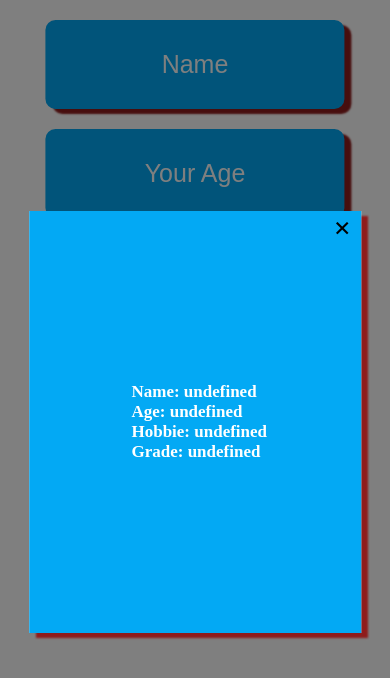
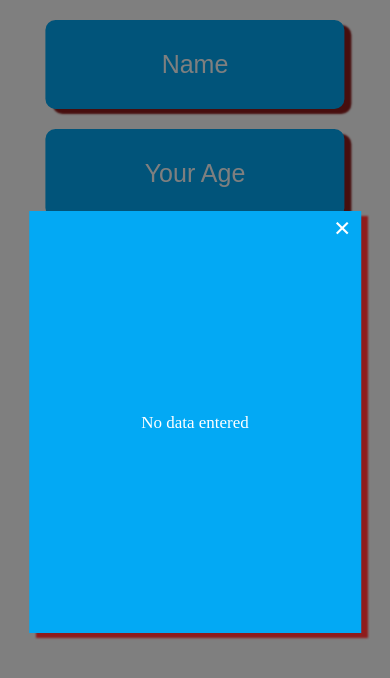
Before and after one commit to Ali-Said1/Info-collector, a plain HTML site: page index.html in a window 390 px wide. Both pictures are taken after a click on the button "Result". Drawn offline with Linux system fonts and the light colour scheme.

Commit message:
No data Entered is written when no data is entered

```diff
--- a/css/style.css
+++ b/css/style.css
@@ -37,12 +37,18 @@
   }
 }
 .popup {
+  box-sizing: border-box;
+  padding: 10vh;
+  display: flex;
+  flex-direction: column;
+  justify-content: center;
+  background-color: #03a9f4;
+  color: #fff;
   width: 50vw;
   height: 50vh;
   position: fixed;
   left: 50%;
   top: 50%;
-  background-color: #fff;
   transform: translate(-50%, -50%) scale(0);
   -webkit-transform: translate(-50%, -50%) scale(0);
   -moz-transform: translate(-50%, -50%) scale(0);
@@ -95,26 +101,24 @@
   opacity: 1;
   pointer-events: all;
 }
-.popup #result{
-  white-space: pre-wrap;
+.popup p{
+  height: fit-content;
+  line-height: 100%;
+  color: #fff;
+  text-shadow: none;
+  margin: 0;
+  text-align: center;
   font-size: 30px;
-  font-weight: bold;
-  display: flex;
-  align-items: center;
-  justify-content: center;
-  height: 50vh;
-  margin: 0;
-  background-color: #03a9f4;
-  color: #fff;
+  vertical-align: middle;
 }
 @media (max-width: 767px){
-  .popup #result{
+  .popup p{
     font-size: 25px;
 }
 }
 
 @media (max-width: 480px){
-  .popup #result{
+  .popup p{
     font-size: 17px;
   }
 }
--- a/index.html
+++ b/index.html
@@ -17,7 +17,10 @@
 </div>
 <div contenteditable="false" class="popup" id="popup">
   <div contenteditable="false" class="head" onclick="closepopup()" id="close">&times;</div>
-  <p contenteditable="false" id="result"></p>
+  <p contenteditable="false" id="resultname"></p>
+  <p contenteditable="false" id="resultage"></p>
+  <p contenteditable="false" id="resulthobbie"></p>
+  <p contenteditable="false" id="resultgrade"></p>
 </div>
   <div contenteditable="false" id="overlay" class="overlay"></div>
 <script src="script.js"></script>
--- a/script.js
+++ b/script.js
@@ -13,21 +13,55 @@ function Your_Grade() {
 }
 
 
-const overlay = document.getElementById('overlay');
-const popup  = document.getElementById('popup');
 
+const overlay = document.getElementById("overlay");
+const popup = document.getElementById("popup");
 
-function openpopup(){
+function openpopup() {
   popup.classList.add("active");
   overlay.classList.add("active");
 
-    document.getElementById("result").innerHTML = `  Name: ${ResponseName}
-  Age: ${ResponseAge}
-  Hobbie: ${ResponseHobbie}
-  Grade: ${ResponseGrade}`;
+  if(ResponseName == "" || ResponseName == null){
+    document.getElementById("resultname").style.display = "none"
+  } else{
+    document.getElementById("resultname").style.display = "block"
+  document.getElementById("resultname").innerHTML =
+  "Name: " +
+  ResponseName +
+  "<br/>"}
+  if(ResponseAge == "" || ResponseAge == null){
+    document.getElementById("resultage").style.display = "none"
+  }else{
+    document.getElementById("resultage").style.display = "block"
+  document.getElementById("resultage").innerHTML =
+  "Age: " +
+  ResponseAge +
+  "<br/>"}
+  if(ResponseHobbie == "" || ResponseHobbie == null){
+    document.getElementById("resulthobbie").style.display= "none"
+  }else{
+    document.getElementById("resulthobbie").style.display= "block"
+  document.getElementById("resulthobbie").innerHTML =
+  "Hobbie: " +
+  ResponseHobbie +
+  "<br/>"}
+  if(ResponseGrade == "" || ResponseGrade == null){
+    document.getElementById("resultgrade").style.display = "none"
+  }else{
+    document.getElementById("resultgrade").style.display = "block"
+  document.getElementById("resultgrade").innerHTML =
+  "Grade: " +
+  ResponseGrade +
+  "<br/>"}
+  if((ResponseName == null || ResponseName == "") && (ResponseAge == null || ResponseAge == "") && (ResponseHobbie == null || ResponseHobbie == "") && (ResponseGrade == null || ResponseGrade == "")){
+    document.getElementById('popup').appendChild(addedp);
+    addedp.innerText= "No data entered"
+  }
 }
-function closepopup(){
+const addedp = document.createElement('p')
+function closepopup() {
   popup.classList.remove("active");
   overlay.classList.remove("active");
-  document.getElementById("result").innerHTML = ""
+  addedp.innerText = "";
+  delete addedp;
 }
```
